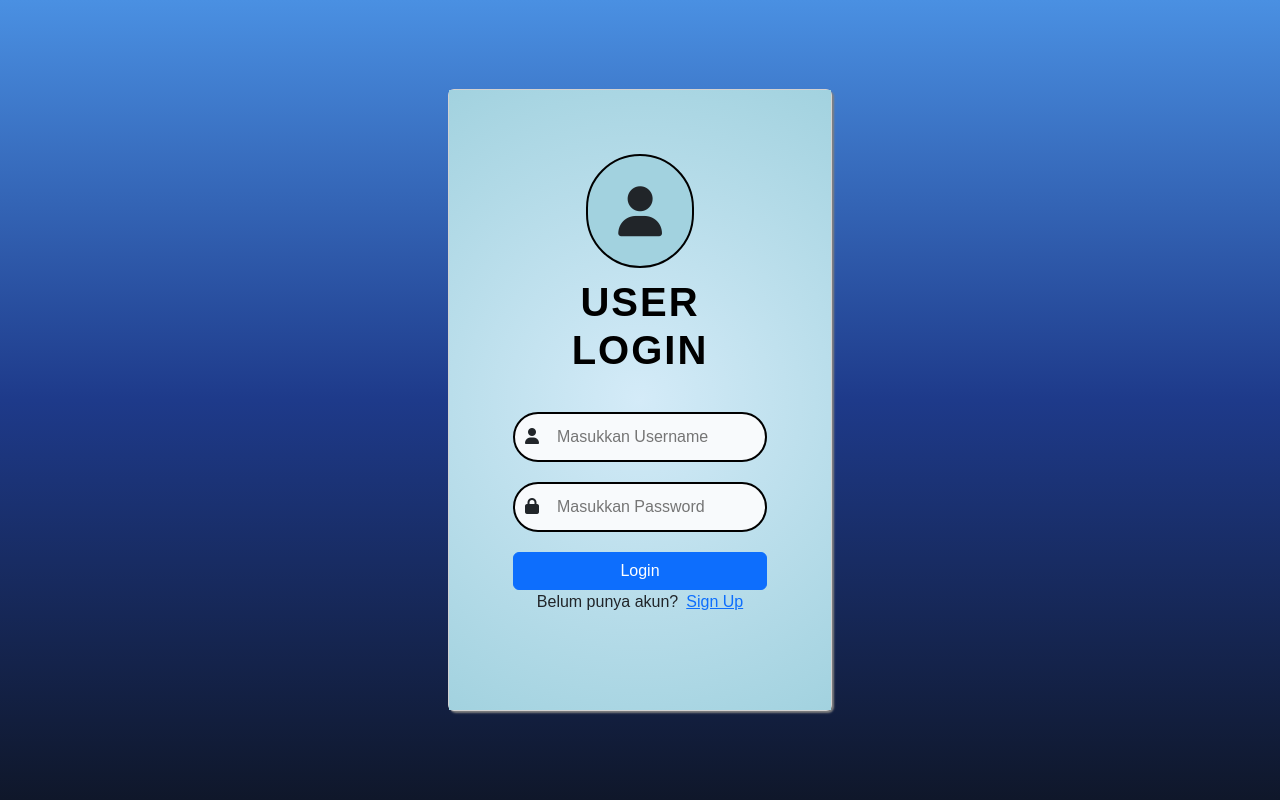
After one commit to fthndev/sistem_informasi_obat_rempah, a PHP site: page /login.php in a window 1280 px wide. The commit adds this page. Run offline with PHP 8.4, Linux system fonts and the light colour scheme.

Commit message:
terbaru login

```diff
--- /dev/null
+++ b/login.php
@@ -0,0 +1,175 @@
+<?php
+    $connect = mysqli_connect("localhost", "root", "", "rempah");
+    session_start();
+    $erorus = "";
+    $erorpw = "";
+    $erorlogin = "";
+    if(isset($_POST['login'])){
+        $username= $_POST['username'];
+        $pw = $_POST['password'];
+        $encrypt_pw = md5($pw);
+        if(empty($username)){
+            $erorus ="username tidak boleh kosong!";
+        }
+
+        if(empty($pw)){
+            $erorpw = "password tidak boleh kosong!";
+        }
+
+        if($erorus == "" && $erorpw == ""){
+            $query = mysqli_query($connect, "SELECT * FROM user WHERE username = '$username'");
+            $result = mysqli_fetch_assoc($query);
+
+            if(mysqli_num_rows($query) > 0){
+                if($result['password'] == $encrypt_pw){
+                    $_SESSION['user'] = $result;
+                    if($result['level'] == '1'){
+                        $_SESSION['level'] = 'admin';
+                        echo "<script>
+                            alert('login sebagai admin berhasil!');
+                            window.location.href='index.php';
+                        </script>";
+                    }else{
+                        $_SESSION['level'] = 'user';
+                        echo "<script>
+                            alert('login sebagai user berhasil!');
+                            window.location.href='index.php';
+                        </script>";
+                    }
+                }
+                else{
+                    $erorlogin = "password tidak cocok";
+                }
+            }else{
+                $erorlogin = "username tidak cocok";
+            }
+        }
+    }
+?>
+<!DOCTYPE html>
+<html lang="en">
+<head>
+    <meta charset="UTF-8">
+    <meta name="viewport" content="width=device-width, initial-scale=1.0">
+    <link href="https://cdn.jsdelivr.net/npm/bootstrap@5.3.0-alpha1/dist/css/bootstrap.min.css" rel="stylesheet">
+    <link rel="stylesheet" href="https://cdnjs.cloudflare.com/ajax/libs/font-awesome/6.5.0/css/all.min.css">
+    <title>Login</title>
+    <style>
+        body{
+            font-family: 'Arial';
+            margin: 0;
+            height: 100vh;
+            background: linear-gradient(180deg, #4A90E2, #1E3A8A, #0F172A);
+        }
+        .login-title{
+            font-size: 2.5rem;
+            font-weight: bold;
+            text-align: center;
+            color: black;
+            margin-bottom: 20px;
+            text-transform: uppercase;
+            letter-spacing: 2px;
+            font-family: 'Arial', sans-serif;
+            padding: 10px;
+        }
+        .card{
+            box-shadow: 2px 2px 2px gray;
+        }
+        .card-body{
+            background: radial-gradient(circle, #D4EBF8,  #A2D2DF);
+        }
+        .input-user{
+            position: relative;
+            margin-bottom: 20px;
+            display: flex;
+            gap: 3px;
+            border: 2px solid black;
+            padding: 10px;
+            border-radius: 90px;
+            background-color: #F8FAFC;
+        }
+
+        .input-user div input{
+            width: 100%;
+            border: none;
+            outline: none;
+            font-size: 16px;
+            box-sizing: border-box;
+            transition: border-color 0.3s ease;
+            background-color: #F8FAFC;
+
+        }
+
+
+        .input-user:focus-within {
+            border-color: #007BFF;
+            box-shadow: 0 0 5px rgba(0, 123, 255, 0.5);
+            transition: border-color 0.3s ease, box-shadow 0.3s ease;
+        }
+
+        .input-user div input:focus{
+            border-bottom: 2px solid #9AA6B2;
+        }
+        .input{
+            width: 100%;
+        }
+        .icon-login{
+            padding: 30px;
+            font-size: 50px;
+            border: 2px solid black;
+            border-radius: 1000px;
+            background-color: #A2D2DF;
+        }
+        .eror{
+            color: red;
+            font-size: 14px;
+        }
+    </style>
+</head>
+<body>
+    <div class="d-flex justify-content-center align-items-center vh-100">
+        <div class="card" style="width: 30%">
+            <div class="card-body">
+                <div class="p-5">
+                    <form action="" method="post">
+                    <div class="mb-2">
+                        <div class="d-flex justify-content-center align-items-center">
+                            <i class="fa-solid fa-user icon-login"></i>
+                        </div>
+                        <div class="d-flex justify-content-center align-items-center">
+                            <h5 class="login-title">USER LOGIN</h5>
+                        </div>
+                    </div>
+                    <div class="input-user d-flex align-items-center gap-3">
+                        <div class="logo">
+                            <i class="fa-solid fa-user"></i>
+                        </div>
+                        <div class="input">
+                            <input type="text" name="username" placeholder="Masukkan Username">
+                        </div>
+                    </div>
+                    <p class="eror mt-0"><?= $erorus  ?></p>
+                    <div class="input-user d-flex align-items-center gap-3">
+                        <div>
+                            <i class="fa-solid fa-lock"></i>
+                        </div>
+                        <div class="input">
+                            <input type="password" name="password" placeholder="Masukkan Password">
+                        </div>
+                    </div>
+                    <p class="eror"><?= $erorpw  ?></p>
+                    <div class="d-flex justify-content-center gap-3 ">
+                        <button type="submit" name="login" class="btn btn-primary" style="width: 100%;">Login</button>
+                    </div>
+                    <div class="d-flex gap-2 justify-content-center">
+                        <p>Belum punya akun?</p>
+                        <a href="sign_up.php" class="text-primary">Sign Up</a>
+                    </div>
+                    </form>
+                    <p class="eror text-center"><?= $erorlogin ?></p>
+                </div>
+            </div>
+        </div>
+    </div>
+</body>
+</html>
```
Also changed, not shown: index.php (+9 -0 lines), logout.php (added, +11 -0 lines), style/header.php (+7 -3 lines).
